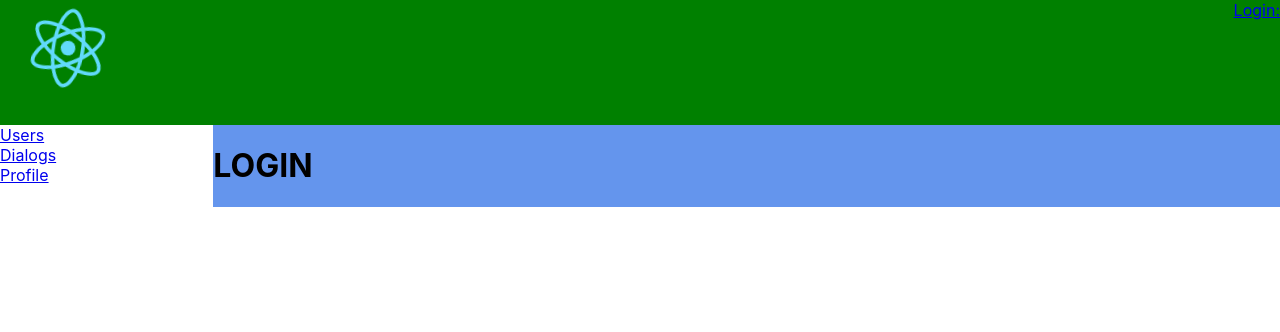
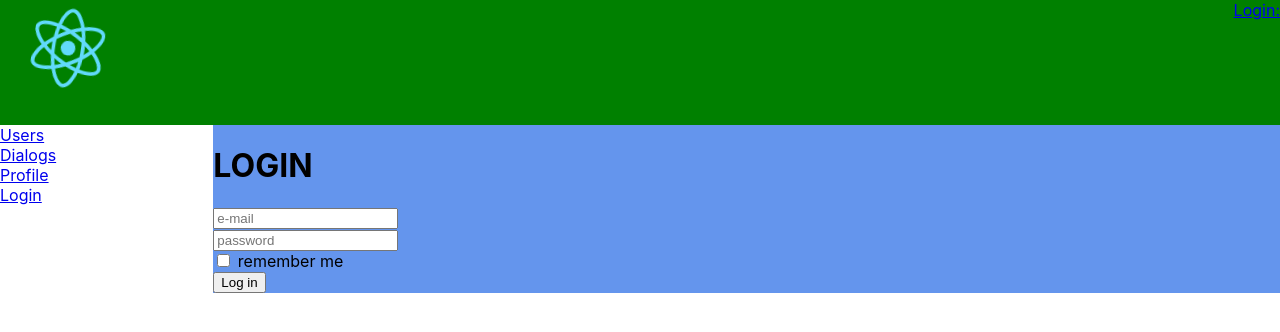
Before and after one commit to MaximOEgorov/-IT-KAMASUTRA-REACT, a React (Create React App) app: page /login in a window 1280 px wide. Shown: the top 332 px of the page. Built offline with nearby package versions, Linux system fonts and the light colour scheme; no server answers.

Commit message:
#Урок 75 -- via formik

```diff
--- /dev/null
+++ b/src/components/FormValidation/LoginFormSchema.js
@@ -0,0 +1,15 @@
+import * as Yup from "yup"
+
+const loginFormSchema = Yup.object().shape({
+    email: Yup.string()
+    // Минимальная длина - 2 символа
+        .min(2, "Должно быть длинее 2 символов")
+    // Макисмальная длина - 20 символов
+        .max(20,"Не может быть такого длинного имени")
+        .required("Обязательно"),
+    password: Yup.string()
+        .min(8, "Должно быть длинее 8 символов")
+        .required("Обязательно")
+})
+
+export default loginFormSchema
--- a/src/components/Login/Login.js
+++ b/src/components/Login/Login.js
@@ -1,7 +1,55 @@
 import React from "react";
+import {Formik, Form, Field, ErrorMessage} from "formik"
+import loginFormSchema from "../FormValidation/LoginFormSchema";
+
+const LoginForm = (props) => {
+    return <div>
+        <Formik
+            initialValues={{email:"", password:"", rememberMe:false}}
+            validate={values=> {
+                const errors = {};
+                if (!values.email) {
+                    errors.email = 'Required';
+            } else if (!/^[A-Z0-9._%+-]+@[A-Z0-9.-]+\.[A-Z]{2,}$/i.test(values.email)) {
+                    errors.email = 'Invalid email address';
+                }
+                return errors
+            }}
+            onSubmit={(values) => {
+                console.log(values);
+            }}
+            validationSchema={loginFormSchema}>
+            {() => (
+                <Form>
+                    <div>
+                        <Field type={'text'} name={'email'} placeholder={'e-mail'}/>
+                    </div>
+                    <ErrorMessage name="email" component="div"/>
+
+                    <div>
+                        <Field type={'password'} name={'password'} placeholder={'password'}/>
+                    </div>
+                    <ErrorMessage name="password" component="div"/>
+
+                    <div>
+                        <Field type={'checkbox'} name={'rememberMe'}/>
+                        <label htmlFor={'rememberMe'}> remember me </label>
+                    </div>
+
+                    <button type={'submit'}>Log in</button>
+                </Form>
+            )}
+        </Formik>
+    </div>
+}
+
 
 const Login = (props) => {
-    return <h1> LOGIN </h1>
+    return <div>
+        <h1> LOGIN </h1>
+        <LoginForm/>
+    </div>
 }
 
+
 export default Login
--- a/src/components/Navbar/navbar.js
+++ b/src/components/Navbar/navbar.js
@@ -15,6 +15,9 @@
                 <div>
                     <NavLink to="/profile">Profile</NavLink>
                 </div>
+                <div>
+                    <NavLink to="/login">Login</NavLink>
+                </div>
             </div>
         </nav>
     );
--- a/src/redux/redux-store.js
+++ b/src/redux/redux-store.js
@@ -4,7 +4,6 @@
 import usersReducer from "./users-reducer";
 import authReducer from "./auth-reducer";
 import thunkMiddleWare from "redux-thunk"
-
 
 let reducers = combineReducers({
         dialogsPage: dialogsReducer,
```
Also changed, not shown: package.json (+8 -6 lines), 1 other file (tests, documents, lock files or other folders).
